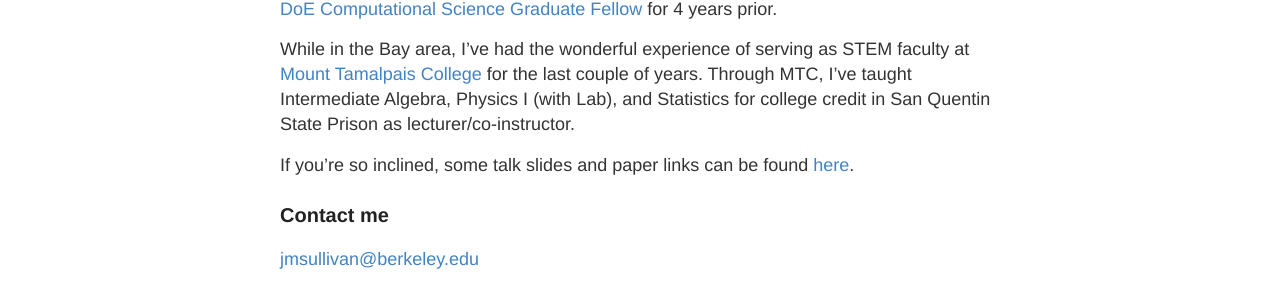
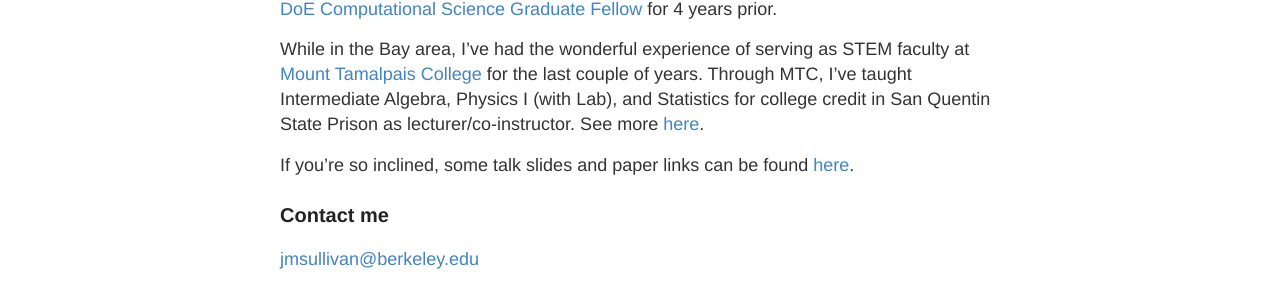
Before and after one commit to jmsull/jmsull.github.io, a Jekyll site: the page built from about.md, in a window 1280 px wide. Shown: the part 439-746 px from the top of the page. Built offline with Jekyll 4.4.1, drawn with Linux system fonts in a browser that asks for light colours; our own code applies the rules of GitHub Pages for plain Markdown files.

Commit message:
teaching

```diff
--- a/about.md
+++ b/about.md
@@ -5,9 +5,9 @@ I'm an author of the differentiable Boltzmann solver [Bolt](https://github.com/x
 
 I'm currently a [DoE Office of Science Graduate Student Research](https://science.osti.gov/wdts/scgsr) awardee, and was a [DoE Computational Science Graduate Fellow](https://www.krellinst.org/csgf/) for 4 years prior.
 
-While in the Bay area, I've had the wonderful experience of serving as STEM faculty at [Mount Tamalpais College](https://www.mttamcollege.edu/) for the last couple of years. Through MTC, I've taught Intermediate Algebra, Physics I (with Lab), and Statistics for college credit in San Quentin State Prison as lecturer/co-instructor.
+While in the Bay area, I've had the wonderful experience of serving as STEM faculty at [Mount Tamalpais College](https://www.mttamcollege.edu/) for the last couple of years. Through MTC, I've taught Intermediate Algebra, Physics I (with Lab), and Statistics for college credit in San Quentin State Prison as lecturer/co-instructor. See more [here]({{ site.baseurl }}/teaching/).
 
-If you're so inclined, some talk slides and paper links can be found [here](https://jmsull.github.io/publications_talks/).
+If you're so inclined, some talk slides and paper links can be found [here]({{ site.baseurl }}/publications_talks/).
 
 
 ### Contact me
```
Also changed, not shown: publications_talks.md (+2 -2 lines), teaching.md (added, +15 -0 lines).
